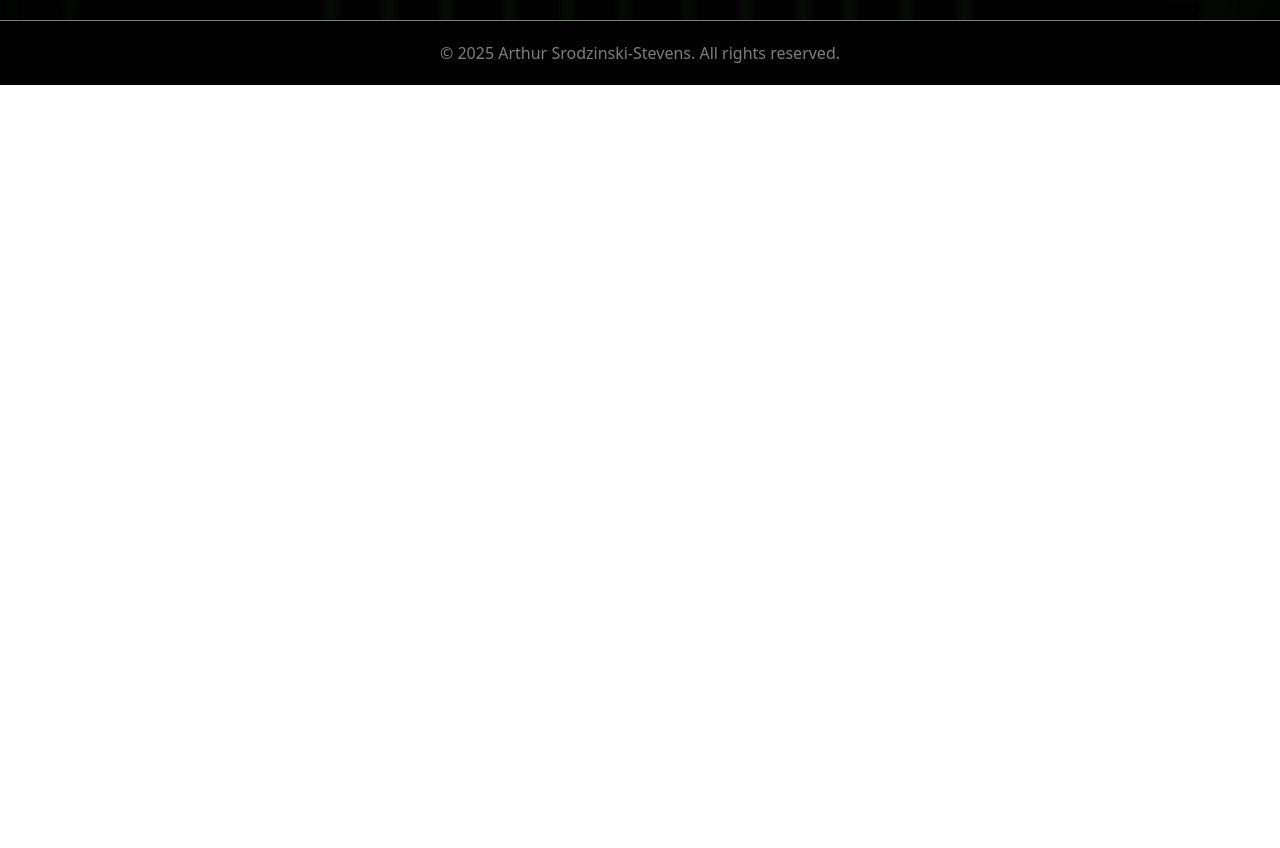
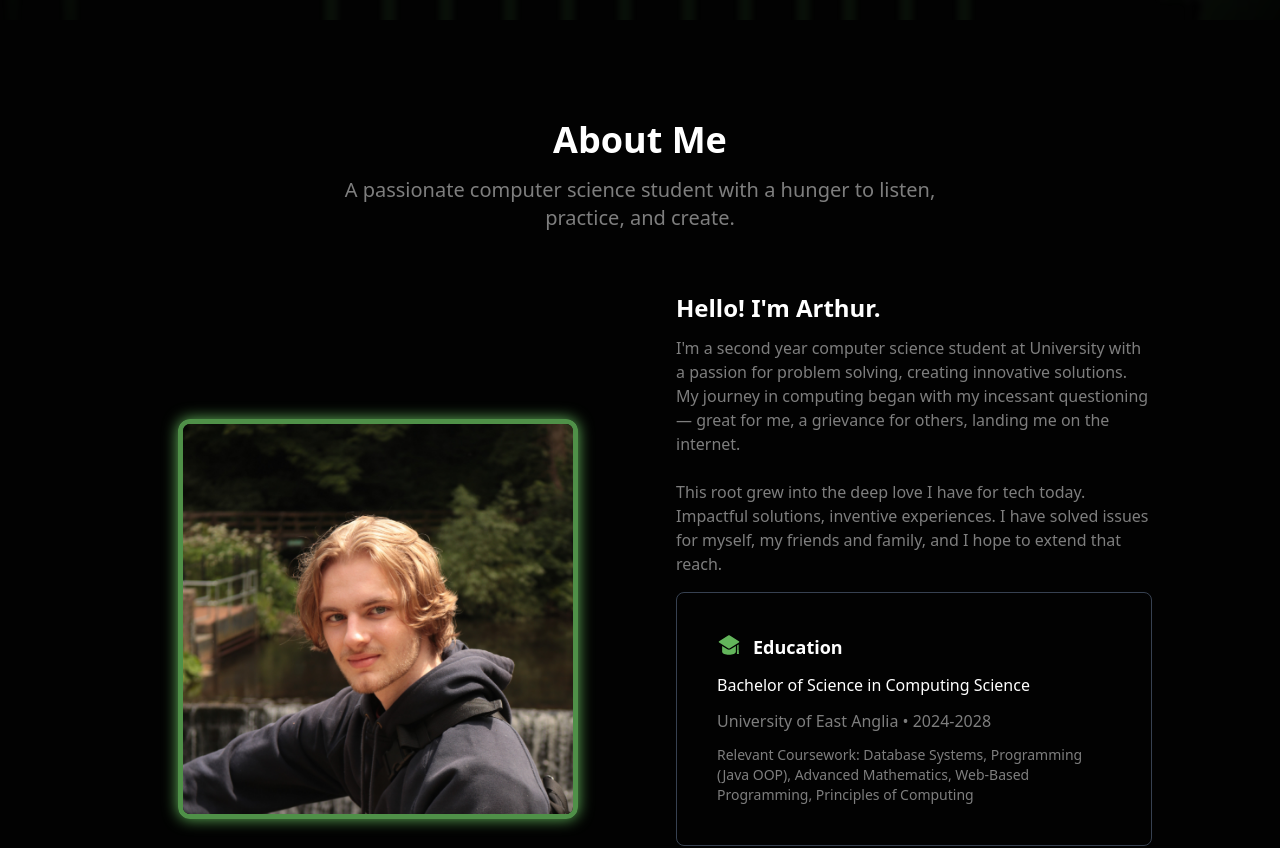
Before and after one commit to arthurstevens/portfolio, a React (Vite) app: page / in a window 1280 px wide. Shown: the part 780-1628 px from the top of the page. Before the commit the page ends 865 px from the top, so only its background shows below. Built offline with nearby package versions, Linux system fonts and the light colour scheme.

Commit message:
feat(about): update to support smaller viewports

```diff
--- a/src/App.tsx
+++ b/src/App.tsx
@@ -11,9 +11,9 @@ function App() {
       <Header />
       <main className="min-h-screen w-screen">
         <Home />
-        {/* <About />
-        <Projects />
-        <Contact /> */}
+        <About />
+        {/* <Projects /> */}
+        {/* <Contact /> */}
       </main>
       <hr className="max-w-7xl border-t-1 border-secondary mx-auto" />
       <Footer />
--- a/src/components/About.tsx
+++ b/src/components/About.tsx
@@ -2,8 +2,8 @@ import EducationCard from "./ui/EducationCard"
 
 const About = () => {
   return (
-    <section id="about" className="flex justify-center w-full min-h-screen p-5 text-primary">
-      <div className="max-w-6xl">
+    <section id="about" className="flex justify-center min-h-screen p-5 text-primary">
+      <div className="w-full max-w-5xl">
         {/* Title */}
         <div className="flex flex-col items-center mt-20 mb-15">
           <h2 className="text-4xl font-bold mb-4">About Me</h2>
@@ -11,18 +11,20 @@ const About = () => {
             A passionate computer science student with a hunger to listen, practice, and create.
           </p>
         </div>
+
         {/* Content */}
-        <div className="flex space-x-15">
+        <div className="grid sm:grid-cols-2 gap-6">
           {/* Left */}
-          <div className="w-1/2 flex items-center justify-center">
+          <div className="flex justify-center items-center">
             <img
               alt="Headshot"
               src="src/assets/headshot.jpg"
-              className="border-5 border-accent/80 rounded-xl max-w-md shadow-[0_0_15px_theme(colors.accent)]"
+              className="border-5 border-accent/80 rounded-xl max-w-full sm:max-w-md max-h-[400px] h-auto object-contain shadow-[0_0_15px_theme(colors.accent)]"
             />
           </div>
+
           {/* Right */}
-          <div className="w-1/2 space-y-3">
+          <div className="space-y-3 sm:pl-6">
             <h3 className="text-2xl font-semibold">Hello! I'm Arthur.</h3>
             <p className="text-secondary">
               I'm a second year computer science student at University with a passion for problem solving,
```
